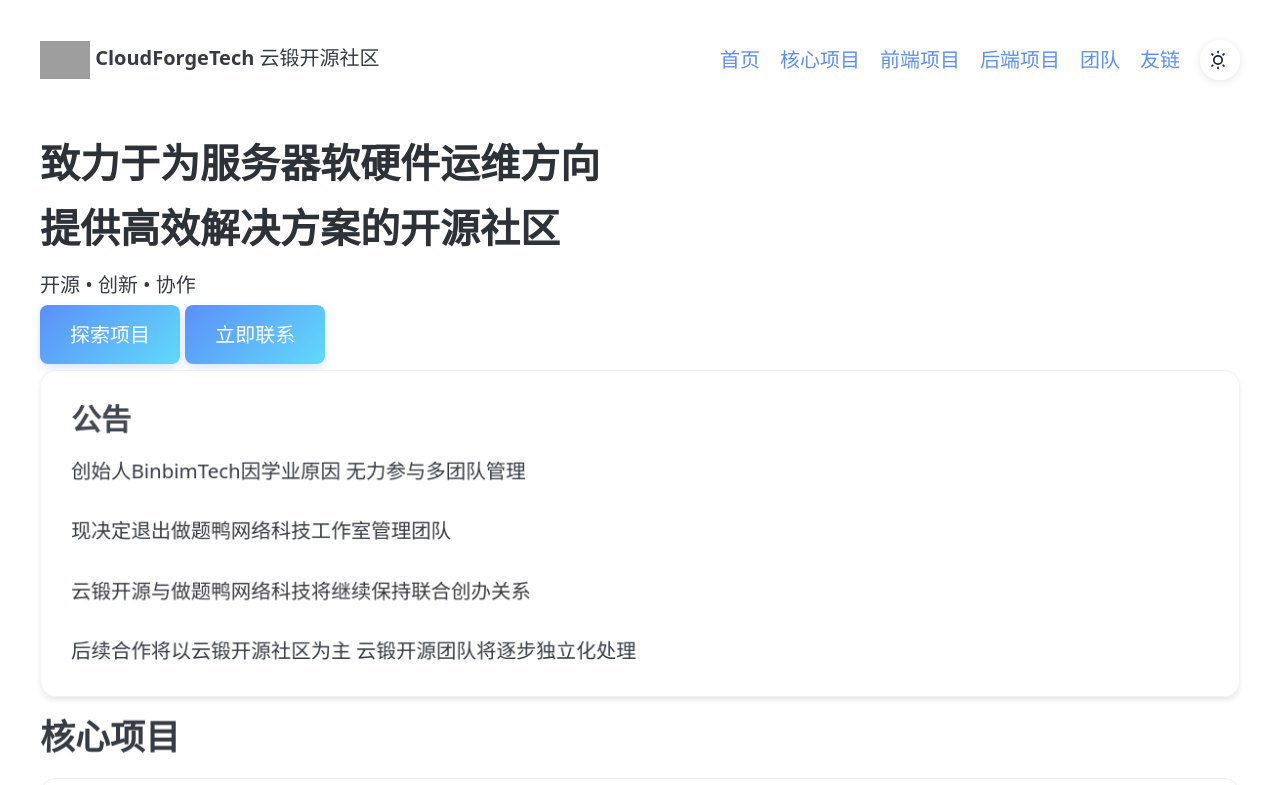
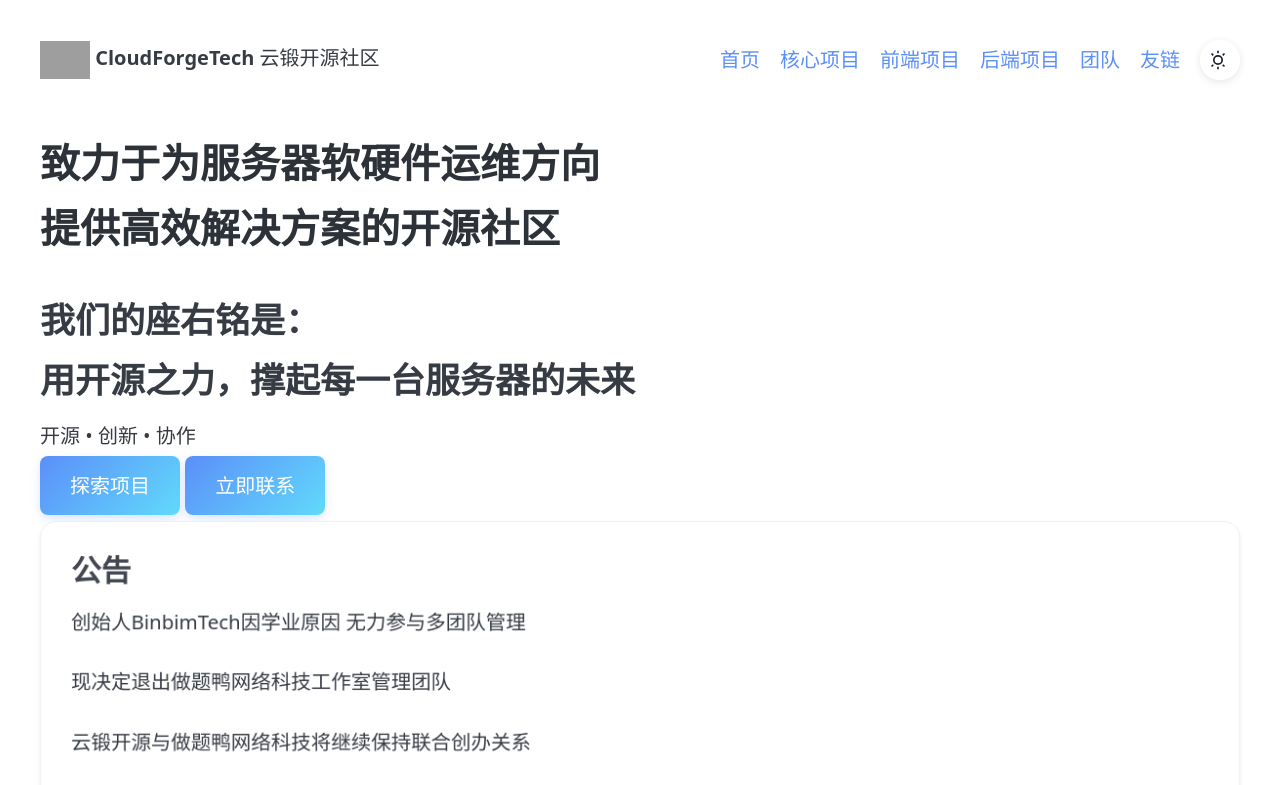
Before and after one commit to team-CloudForgeTech/CloudForgeTech-Home, a website with bundled scripts: page index.html in a window 1280 px wide. Shown: the top 785 px of the page. Built offline with nearby package versions, Linux system fonts and the light colour scheme; grey boxes are pictures that could not be loaded.

Commit message:
更新 index.html

```diff
--- a/index.html
+++ b/index.html
@@ -60,6 +60,9 @@
         <div class="hero-content">
             <h1>致力于为服务器软硬件运维方向</h1>
             <h1>提供高效解决方案的开源社区</h1>
+            <br>
+            <h2>我们的座右铭是：</h2>
+            <h2>用开源之力，撑起每一台服务器的未来</h2>
             <p class="hero-subtitle">开源 • 创新 • 协作</p>
             <div class="cta-buttons">
                 <a href="#projects" class="button">探索项目</a>
```
